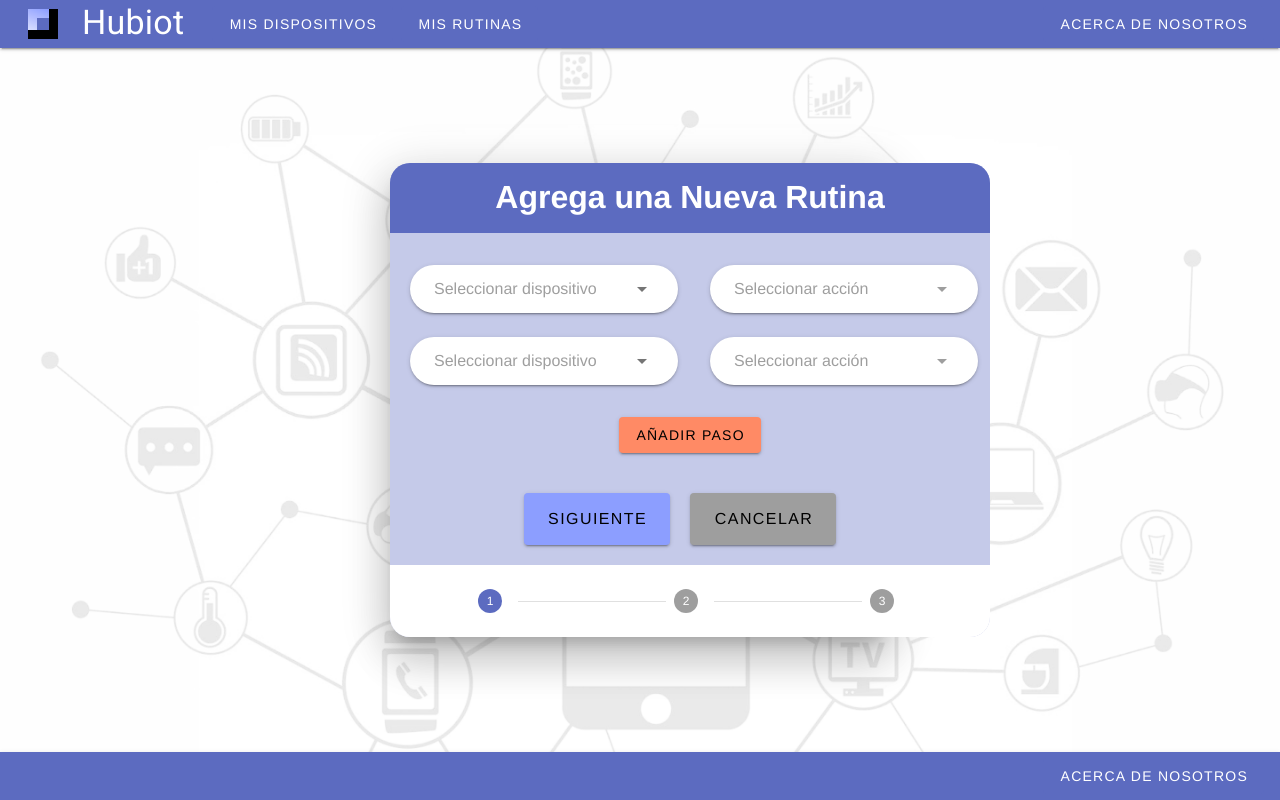
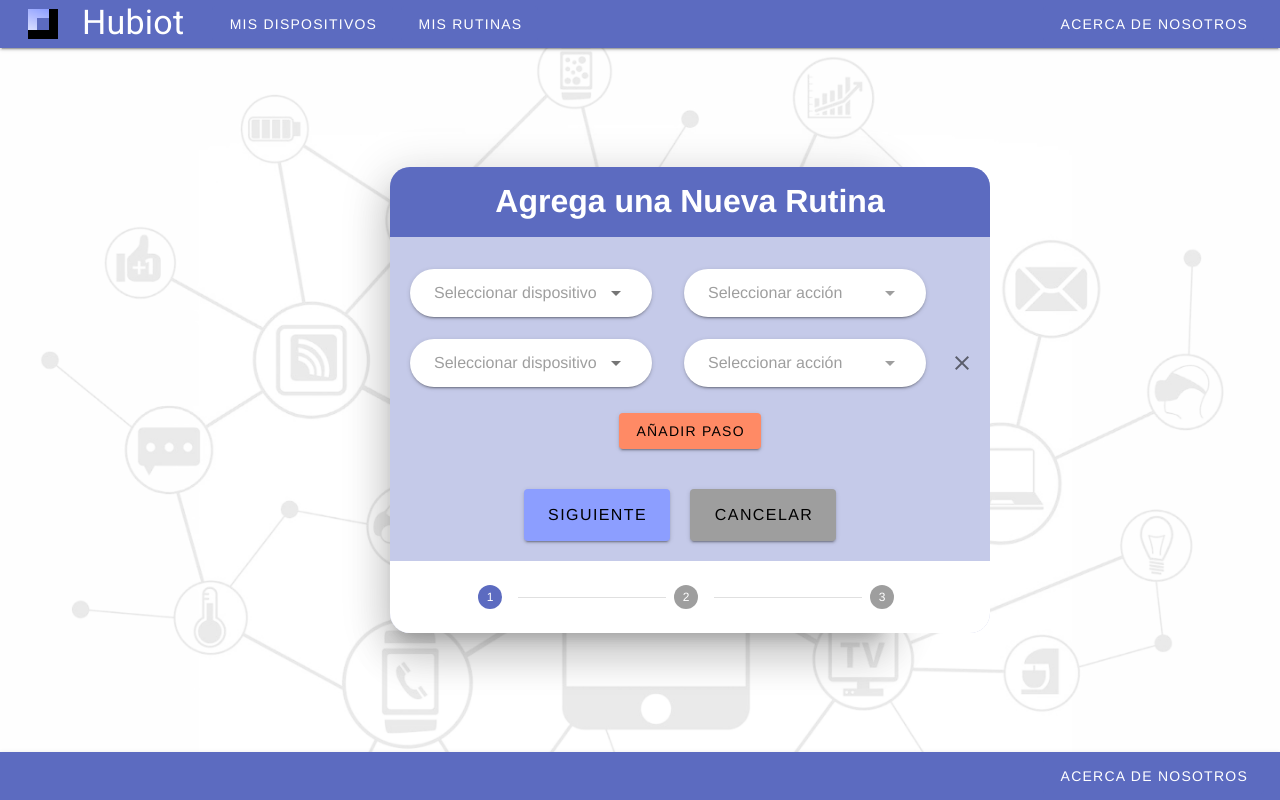
Before and after one commit to AgusMattiussi/hubiot-web, a Vue app: page /new_routine in a window 1280 px wide. Both pictures are taken after a click on the button "AÑADIR PASO". Built offline with nearby package versions, Linux system fonts and the light colour scheme.

Commit message:
Se puede eliminar el utlimo paso agregado a una rutina

```diff
--- a/src/components/RoutineStep.vue
+++ b/src/components/RoutineStep.vue
@@ -1,7 +1,7 @@
 <template>
   <v-container>
     <v-row>
-      <v-col md="6">
+      <v-col>
         <v-autocomplete
           height="10px"
           class="autocomplete ps-2"
@@ -19,7 +19,7 @@
          @change="updated">
         </v-autocomplete>
       </v-col>
-      <v-col md="6">
+      <v-col>
         <v-autocomplete
           height="10px"
           class="autocomplete ps-2"
--- a/src/views/AddNewRoutineView.vue
+++ b/src/views/AddNewRoutineView.vue
@@ -5,8 +5,29 @@
         <v-stepper-items>
           <v-stepper-content step="1" class="pa-0">
             <h1 class="cardTitle mb-5"> Agrega una Nueva Rutina </h1>
-              <RoutineStep v-for="i in deviceIndex" :key="i-1" :id="i-1" @updatedStep="updateRoutine"/>
-            <div>
+            <!--
+            <v-row>
+              <v-col md="6">
+                <h3> Dispositivos </h3>
+              </v-col>
+              <v-col md="6">
+                <h3 class="pr-16"> Acciones </h3>
+              </v-col>
+            </v-row>
+            -->
+            <v-row class="fila" v-for="i in deviceIndex" :key="i-1">
+              <v-col md="11">
+                <RoutineStep :id="i-1" @updatedStep="updateRoutine"/>
+              </v-col>
+              <v-col md="1">
+                <v-container class="fill-height justify-center pl-0 pt-0 pb-0 pr-8" >
+                  <v-icon v-if="i===deviceIndex && i!==1" class="icon" @click="removeLast">
+                    mdi-close
+                  </v-icon>
+                </v-container>
+              </v-col>
+            </v-row>
+            <div class="mt-5">
               <v-btn class="nextButton v-size--small contras black--text"
               @click="deviceIndex++">
                 Añadir Paso
@@ -34,7 +55,7 @@
           </v-stepper-content>
           <v-stepper-content step="3" class="pa-0">
             <h1 class="cardTitle"> ¡Todo Listo! </h1>
-            <h2 class="pa-6"> La rutina "{{newRoutineName}}" fue creado con éxito</h2>
+            <h2 class="pa-6"> La rutina "{{newRoutineName}}" fue creada con éxito</h2>
             <v-icon color="success" class="checkIcon d-block" size="150px">mdi-check-circle</v-icon>
             <router-link class="text-decoration-none" to="routines">
               <v-btn class="ma-5 v-size--x-large accent black--text"> Volver a "Mis Rutinas" </v-btn>
@@ -72,9 +93,10 @@ export default {
   methods: {
     updateRoutine (step) {
       this.steps[step.id] = ({ device: step.device, action: step.action })
-      console.log(step.id.toString())
-      console.log(step.device)
-      console.log(step.action)
+    },
+    removeLast () {
+      this.steps.pop()
+      this.deviceIndex--
     }
   }
 }
@@ -117,4 +139,10 @@ export default {
   height: auto;
   margin: 20px auto;
 }
+.icon{
+  vertical-align: center;
+}
+.fila{
+  max-height: 70px;
+}
 </style>
```
